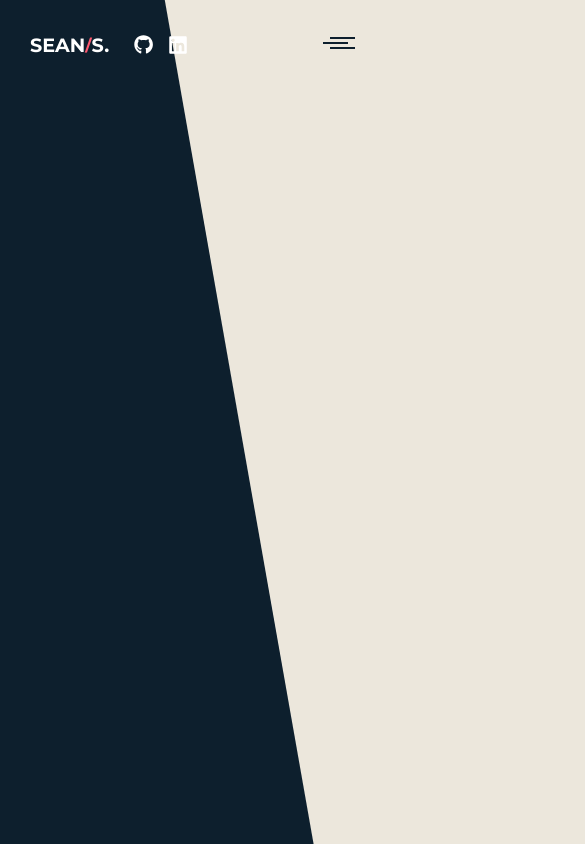
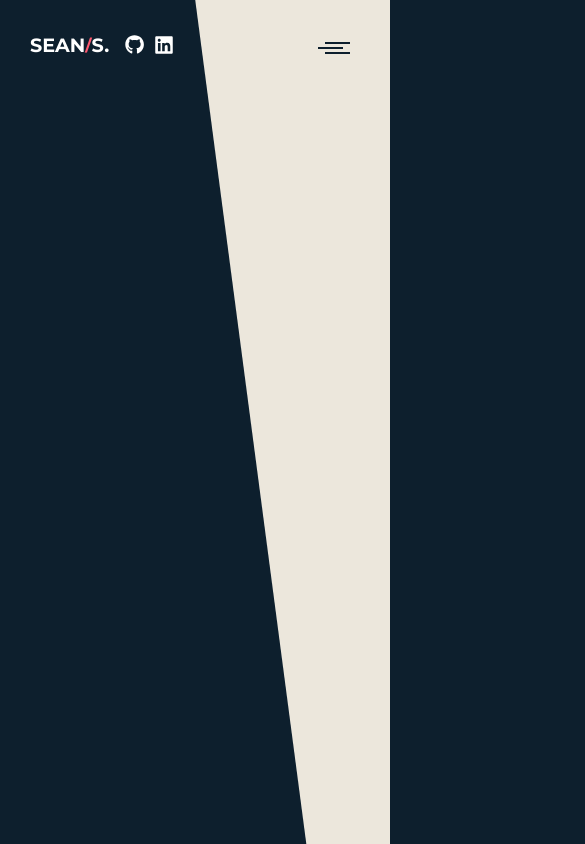
Before and after one commit to sseans/Portfolio-React, a React (Create React App) app: page / in a window 390 px wide. Shown: the top 844 px of the page, 585 px wide, since content can reach past the window. Built offline with nearby package versions, Linux system fonts and the light colour scheme.

Commit message:
finished styling on mobile menu and hamburger icon

```diff
--- a/src/App.css
+++ b/src/App.css
@@ -4,6 +4,10 @@
   padding: 0;
   margin: 0;
   box-sizing: border-box;
+}
+
+html {
+  overflow-y: hidden;
 }
 
 body,
@@ -38,6 +42,7 @@ body {
   top: -700px;
   left: 60%;
   transform: rotate(-20deg);
+  overflow-y: hidden;
 }
 
 @media screen and (max-width: 900px) {
@@ -55,3 +60,19 @@ body {
     transform: rotate(-10deg);
   }
 }
+
+@media screen and (max-width: 430px) {
+  .App::before {
+    width: 800px;
+    left: 78%;
+    transform: rotate(-7.5deg);
+  }
+}
+
+@media screen and (max-width: 380px) {
+  .App::before {
+    width: 800px;
+    left: 76%;
+    transform: rotate(-5deg);
+  }
+}
--- a/src/Components/Nav/Nav.css
+++ b/src/Components/Nav/Nav.css
@@ -18,6 +18,8 @@
 
 .nav-icons {
   display: flex;
+  position: relative;
+  z-index: 99;
 }
 
 .nav-icon {
@@ -31,7 +33,7 @@
 }
 
 .nav-icons-div {
-  margin-left: 10px;
+  margin-left: 6px;
   display: flex;
   align-items: center;
 }
@@ -41,7 +43,7 @@
 }
 
 .nav-icons-div svg {
-  margin-left: 15px;
+  margin-left: 10px;
   font-size: 1.2rem;
   color: white;
   cursor: pointer;
@@ -158,6 +160,7 @@
   top: 0;
   right: 0;
   width: 35%;
+  min-width: 200px;
   height: 100vh;
 }
 
@@ -189,6 +192,7 @@
   right: 35px;
   width: fit-content;
   cursor: pointer;
+  padding: 5px;
   transition: all 300ms ease-in-out;
 }
 
@@ -208,6 +212,8 @@
   transform: translateX(-3px);
 }
 
+/* hamburger bar animations when menu is active */
+
 .nav-mobile-menu-hamburger.active .span {
   background-color: #fff;
 }
@@ -217,7 +223,7 @@
 }
 
 .nav-mobile-menu-hamburger.active :nth-child(1) {
-  transform: rotate(-45deg) translateY(6px);
+  transform: rotate(-45deg) translateY(7px);
 }
 
 .nav-mobile-menu-hamburger.active :nth-child(2) {
@@ -226,7 +232,7 @@
 }
 
 .nav-mobile-menu-hamburger.active :nth-child(3) {
-  transform: rotate(45deg) translateY(-6px);
+  transform: rotate(45deg) translateY(-7px);
 }
 
 .span {
@@ -240,6 +246,8 @@
 .nav-mobile-menu-hamburger :nth-child(2) {
   transform: translateX(-7px);
 }
+
+/* nav mobile menu buttons */
 
 .nav-mobile-button {
   width: 100%;
```
